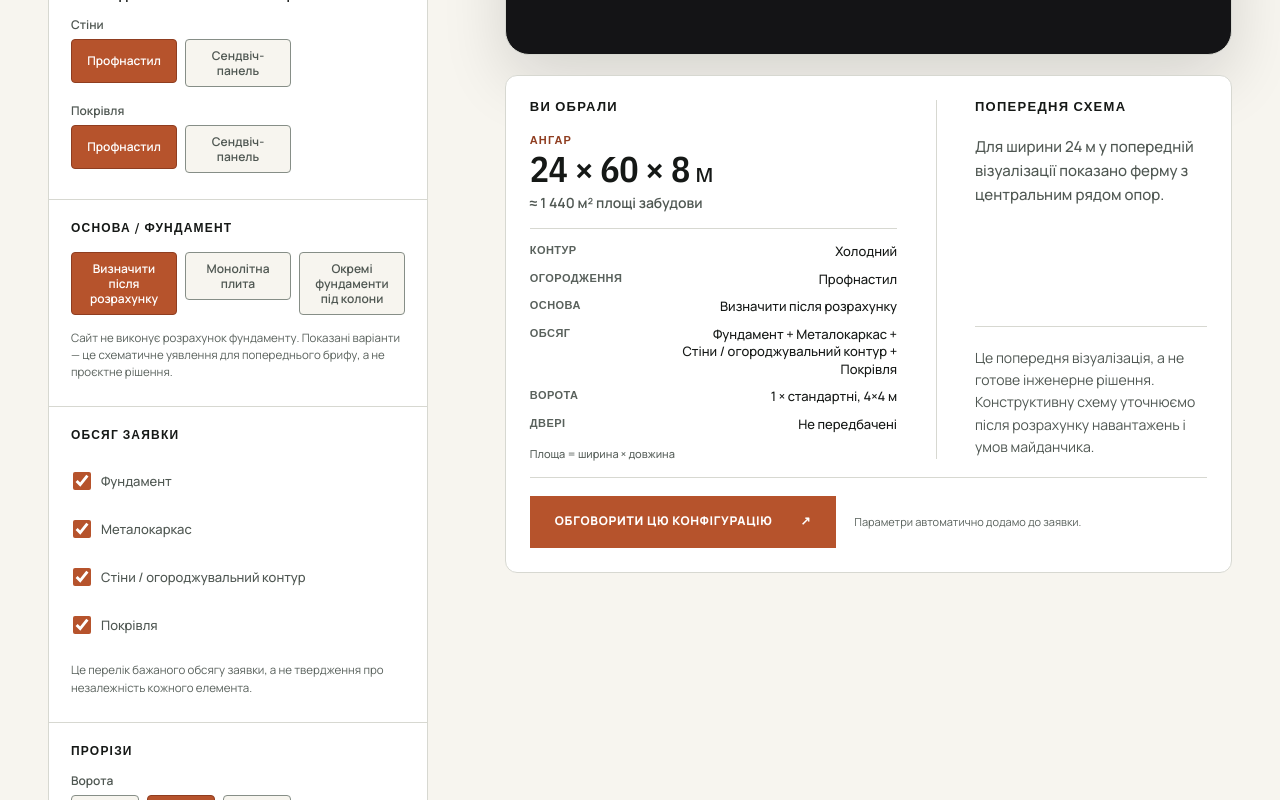
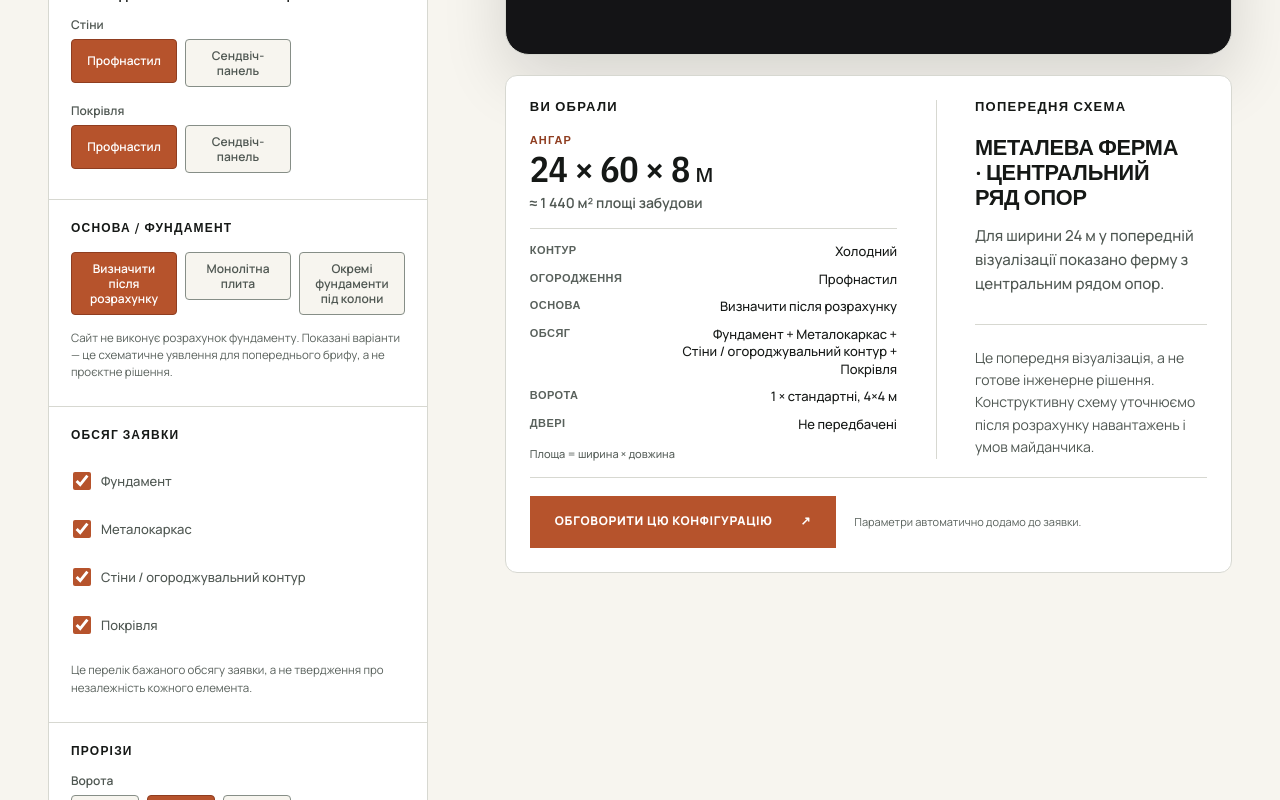
Before and after one commit to leusd100/rubikon-build, a Next.js app: page /angary in a window 1280 px wide. Shown: the part 1680-2480 px from the top of the page. Built offline with nearby package versions, Linux system fonts and the light colour scheme.

Commit message:
style(angary): clarify structural summary and foundation

```diff
--- a/app/components/angary/HangarEditorialArchitecture.tsx
+++ b/app/components/angary/HangarEditorialArchitecture.tsx
@@ -152,11 +152,11 @@ export function HangarEditorialArchitecture() {
               </div>
               <div className="angary-render-compare">
                 <figure>
-                  <EditorialImage className="is-foundation-crop" src="/media/angary/foundation-slab.jpg" alt="Попередня візуалізація ангара на монолітній плиті" />
+                  <EditorialImage className="is-foundation-crop" src="/media/angary/foundation-slab-accent.jpg" alt="Попередня візуалізація ангара на монолітній плиті, виділеній теракотовим кольором" />
                   <figcaption><strong>Монолітна плита</strong><span>Суцільна основа споруди</span></figcaption>
                 </figure>
                 <figure>
-                  <EditorialImage className="is-foundation-crop" src="/media/angary/foundation-isolated.jpg" alt="Попередня візуалізація окремих фундаментів під колони ангара" />
+                  <EditorialImage className="is-foundation-crop" src="/media/angary/foundation-isolated-accent.jpg" alt="Попередня візуалізація окремих фундаментів під колони ангара, виділених теракотовим кольором" />
                   <figcaption><strong>Окремі фундаменти</strong><span>Опори під колони каркаса</span></figcaption>
                 </figure>
               </div>
--- a/app/components/configurator/ConfiguratorSummary.tsx
+++ b/app/components/configurator/ConfiguratorSummary.tsx
@@ -114,6 +114,7 @@ export function ConfiguratorSummary({
 
         <div className="hc-summary-preliminary">
           <h3 className="hc-summary-title">Попередня схема</h3>
+          <p className="hc-summary-scheme-label">{summary.structuralVisualizationLabel}</p>
           <p className="hc-summary-structure">{summary.structuralVisualizationDescription}</p>
           <p className="hc-summary-disclaimer">
             Це попередня візуалізація, а не готове інженерне рішення. Конструктивну схему уточнюємо
--- a/app/configurator-preview/configurator.css
+++ b/app/configurator-preview/configurator.css
@@ -1152,10 +1152,20 @@
 }
 
 .hc-summary-structure {
-  margin: 0;
+  margin: 14px 0 0;
   max-width: 32ch;
   color: var(--text-secondary);
   font: 500 15px/1.6 var(--font-manrope), sans-serif;
+}
+
+.hc-summary-scheme-label {
+  margin: 0;
+  max-width: 22ch;
+  color: var(--text-primary);
+  font: 600 clamp(20px, 1.7vw, 22px)/1.15 var(--font-condensed), sans-serif;
+  letter-spacing: -.01em;
+  text-transform: uppercase;
+  text-wrap: balance;
 }
 
 .hc-summary-structure-line {
@@ -1168,7 +1178,7 @@
 
 .hc-summary-disclaimer {
   margin: auto 0 0;
-  padding-top: 20px;
+  padding-top: 22px;
   color: var(--text-secondary);
   border-top: 1px solid var(--border-default);
   font-size: 14px;
```
Also changed, not shown: public/media/angary/foundation-isolated-accent.jpg (added), public/media/angary/foundation-slab-accent.jpg (added).
